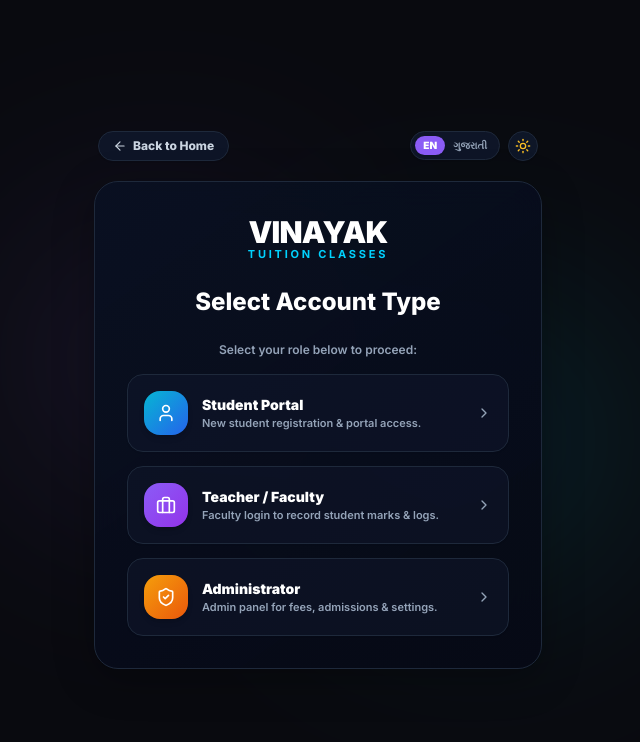
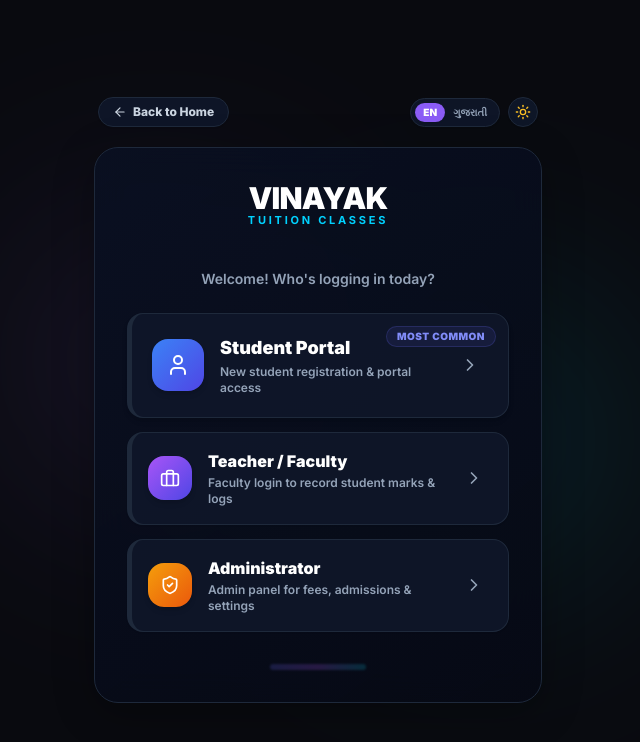
Before and after one commit to sumit9094/Vinayak-Tuition-Classes, a Next.js app: page /login-select in a window 1280 px wide. Shown: the top 742 px of the page, without its empty margins (322-962 px from the left). Built offline with nearby package versions, Linux system fonts and the light colour scheme; no server answers.

Commit message:
Redesign Select Account Type screen based on UI prompt specs

```diff
--- a/src/app/login-select/page.tsx
+++ b/src/app/login-select/page.tsx
@@ -16,67 +16,98 @@ export default function LoginSelectPage() {
     {
       id: 'student',
       title: isGj ? 'વિદ્યાર્થી પોર્ટલ' : 'Student Portal',
-      subtitle: isGj ? 'નવું એકાઉન્ટ રજીસ્ટર કરો અથવા સ્ટુડન્ટ ડેશબોર્ડમાં લોગિન કરો.' : 'New student registration & portal access.',
+      subtitle: isGj ? 'નવું એકાઉન્ટ રજીસ્ટર કરો અથવા સ્ટુડન્ટ ડેશબોર્ડમાં લોગિન કરો.' : 'New student registration & portal access',
       icon: User,
-      color: 'from-cyan-500 to-blue-600',
-      badgeBg: 'bg-cyan-500/10 text-cyan-600 dark:text-cyan-400 border-cyan-500/20',
+      color: 'from-blue-500 to-indigo-600',
+      accentBorder: 'border-l-blue-500',
+      badge: isGj ? 'મુખ્ય પોર્ટલ' : 'Most Common',
       target: '/login',
+      isPrimary: true,
     },
     {
       id: 'teacher',
       title: isGj ? 'શિક્ષક / ફેકલ્ટી' : 'Teacher / Faculty',
-      subtitle: isGj ? 'પરીક્ષા ગુણ અને હાજરી ટ્રેક કરવા માટે લોગિન કરો.' : 'Faculty login to record student marks & logs.',
+      subtitle: isGj ? 'પરીક્ષા ગુણ અને હાજરી ટ્રેક કરવા માટે લોગિન કરો.' : 'Faculty login to record student marks & logs',
       icon: Briefcase,
-      color: 'from-[#8B5CF6] to-purple-600',
-      badgeBg: 'bg-[#8B5CF6]/10 text-[#8B5CF6] border-[#8B5CF6]/20',
+      color: 'from-purple-500 to-indigo-600',
+      accentBorder: 'border-l-purple-500',
+      badge: null,
       target: '/login?role=teacher',
+      isPrimary: false,
     },
     {
       id: 'admin',
       title: isGj ? 'એડમિન પોર્ટલ' : 'Administrator',
-      subtitle: isGj ? 'ફી વ્યવસ્થાપન, પ્રવેશ અરજીઓ અને સેટિંગ્સ માટે લોગિન કરો.' : 'Admin panel for fees, admissions & settings.',
+      subtitle: isGj ? 'ફી વ્યવસ્થાપન, પ્રવેશ અરજીઓ અને સેટિંગ્સ માટે લોગિન કરો.' : 'Admin panel for fees, admissions & settings',
       icon: ShieldCheck,
       color: 'from-amber-500 to-orange-600',
-      badgeBg: 'bg-amber-500/10 text-amber-600 dark:text-amber-400 border-amber-500/20',
+      accentBorder: 'border-l-amber-500',
+      badge: null,
       target: '/login?role=admin',
+      isPrimary: false,
     },
   ];
 
   return (
-    <AuthCard title={isGj ? 'રોલ પસંદ કરો' : 'Select Account Type'}>
-      <div className="space-y-3 sm:space-y-3.5">
-        <p className="text-xs text-slate-500 dark:text-slate-400 text-center -mt-2 mb-4 font-semibold">
-          {isGj
-            ? 'આગળ વધવા માટે તમારો એકાઉન્ટ પ્રકાર પસંદ કરો:'
-            : 'Select your role below to proceed:'}
+    <AuthCard title="">
+      <div className="space-y-4 -mt-4">
+        {/* Welcome Subheading */}
+        <p className="text-sm font-semibold text-slate-500 dark:text-slate-400 text-center mb-6">
+          {isGj ? 'જી આવકારો! આજે કોણ લોગિન કરી રહ્યું છે?' : "Welcome! Who's logging in today?"}
         </p>
 
+        {/* Role Cards List */}
+        <div className="space-y-3.5">
           {roles.map((role) => {
             const Icon = role.icon;
             return (
               <button
                 key={role.id}
                 onClick={() => router.push(role.target)}
-              className="w-full p-4 rounded-2xl border border-slate-200 dark:border-slate-800 bg-white/80 dark:bg-slate-900/60 hover:bg-slate-50 dark:hover:bg-slate-800/80 hover:border-[#8B5CF6]/40 transition-all text-left group flex items-center justify-between shadow-sm cursor-pointer"
+                className={`w-full text-left rounded-2xl bg-white dark:bg-slate-900/90 border border-slate-200/90 dark:border-slate-800 border-l-[5px] ${role.accentBorder} transition-all duration-200 hover:shadow-lg hover:border-slate-300 dark:hover:border-slate-700 cursor-pointer group relative overflow-hidden ${
+                  role.isPrimary ? 'p-5 sm:p-5.5 shadow-md' : 'p-4 sm:p-4.5 shadow-sm'
+                }`}
               >
-              <div className="flex items-center space-x-3.5">
-                <div className={`p-3 rounded-2xl bg-gradient-to-br ${role.color} text-white shadow-md group-hover:scale-105 transition-transform`}>
-                  <Icon className="w-5 h-5" />
+                {/* Badge for Student Portal */}
+                {role.badge && (
+                  <span className="absolute top-3 right-3 text-[10px] font-black uppercase tracking-wider px-2.5 py-0.5 rounded-full bg-indigo-500/10 text-indigo-600 dark:text-indigo-400 border border-indigo-500/20">
+                    {role.badge}
+                  </span>
+                )}
+
+                <div className="flex items-center justify-between pr-2">
+                  <div className="flex items-center space-x-3.5 sm:space-x-4">
+                    {/* Icon Square with Gradient */}
+                    <div className={`rounded-2xl bg-gradient-to-br ${role.color} text-white shadow-md group-hover:scale-105 transition-transform duration-200 flex items-center justify-center shrink-0 ${
+                      role.isPrimary ? 'p-3.5' : 'p-3'
+                    }`}>
+                      <Icon className={role.isPrimary ? 'w-6 h-6' : 'w-5 h-5'} />
                     </div>
+
                     <div>
-                  <h3 className="text-sm font-black text-slate-900 dark:text-white group-hover:text-[#8B5CF6] transition-colors">
+                      <h3 className={`font-black text-slate-900 dark:text-white group-hover:text-indigo-600 dark:group-hover:text-indigo-400 transition-colors ${
+                        role.isPrimary ? 'text-base sm:text-lg' : 'text-sm sm:text-base'
+                      }`}>
                         {role.title}
                       </h3>
-                  <p className="text-[11px] font-semibold text-slate-500 dark:text-slate-400 mt-0.5 leading-tight">
+                      <p className="text-xs font-semibold text-slate-500 dark:text-slate-400 mt-0.5 leading-snug">
                         {role.subtitle}
                       </p>
                     </div>
                   </div>
-              <ChevronRight className="w-4 h-4 text-slate-400 group-hover:text-[#8B5CF6] group-hover:translate-x-1 transition-all shrink-0 ml-2" />
+
+                  <ChevronRight className="w-5 h-5 text-slate-400 group-hover:text-indigo-600 dark:group-hover:text-indigo-400 group-hover:translate-x-1 transition-all shrink-0 ml-2" />
+                </div>
               </button>
             );
           })}
         </div>
+
+        {/* Bottom Decorative Soft Blurred Geometric Blobs */}
+        <div className="pt-4 flex justify-center items-center pointer-events-none opacity-40 dark:opacity-20">
+          <div className="w-24 h-1.5 rounded-full bg-gradient-to-r from-indigo-500 via-purple-500 to-cyan-500 blur-[1px]"></div>
+        </div>
+      </div>
     </AuthCard>
   );
 }
```
Lines whose indentation alone changed are shown as unchanged.
